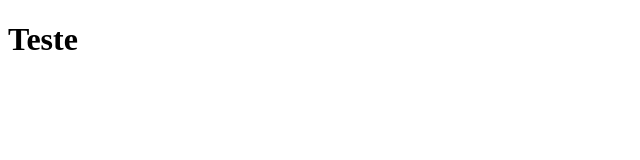
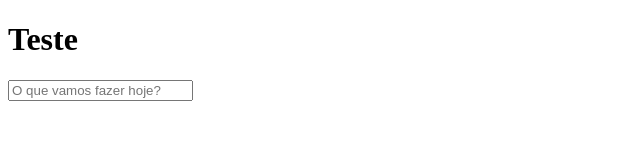
Before and after one commit to wesley-sorrentino/TO-DOs-tarefas, a plain HTML site: page index.html in a window 1280 px wide. Shown: the whole page, without its empty margins (0-640 px from the left). Drawn offline with Linux system fonts and the light colour scheme.

Commit message:
Update index.html

```diff
--- a/index.html
+++ b/index.html
@@ -8,6 +8,12 @@
 </head>
 <body>
 <h1>Teste</h1>
+  <div>
+    <input type="text" name="nome" value="" placeholder="O que vamos fazer hoje?" />
+
+
+
+  </div>
 
 </body>
 </html>
```
